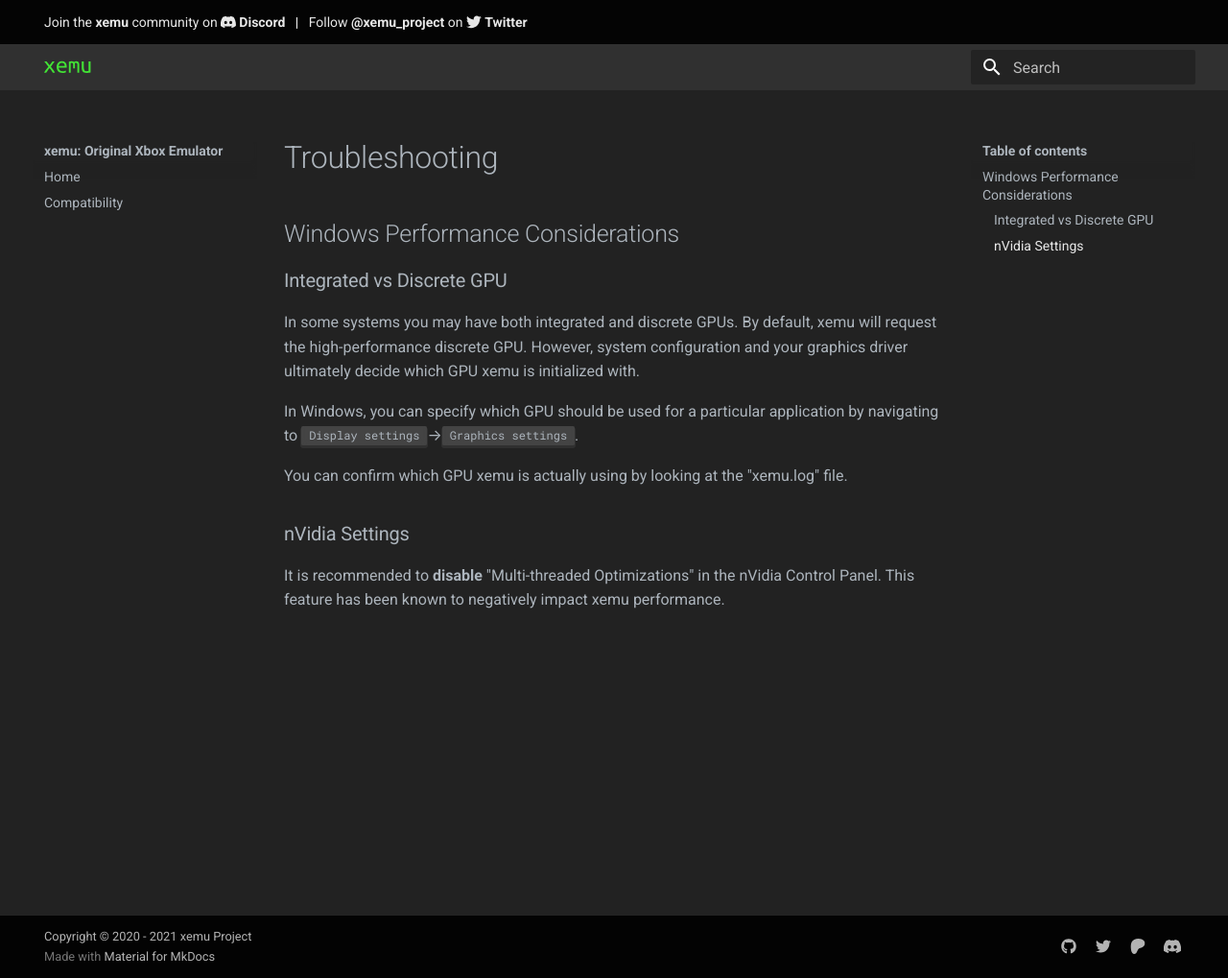
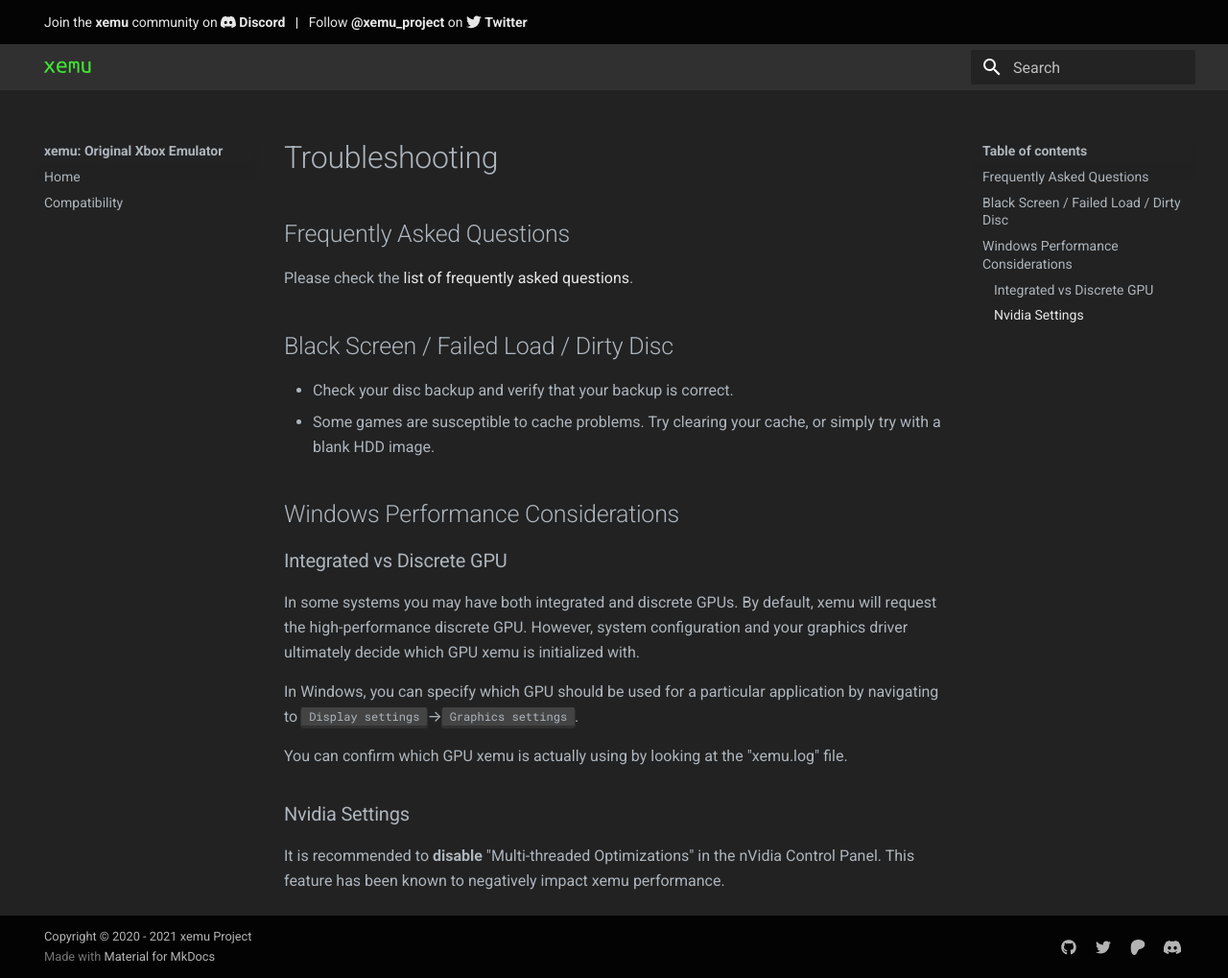
Before and after one commit to xemu-project/xemu-website, an MkDocs documentation site: the page built from docs/docs/troubleshooting.md, in a window 1280 px wide and 1019 px high. Shown: the whole window at 96% size. Built offline with MkDocs 1.6.1 and Material for MkDocs 9.7.7, drawn with Linux system fonts in a browser that asks for light colours.

Commit message:
Add note about FAQ to troubleshooting doc

```diff
--- a/docs/docs/troubleshooting.md
+++ b/docs/docs/troubleshooting.md
@@ -1,3 +1,13 @@
+## Frequently Asked Questions
+
+Please check the [list of frequently asked questions](faq.md).
+
+## Black Screen / Failed Load / Dirty Disc
+
+* Check your disc backup and verify that your backup is correct.
+* Some games are susceptible to cache problems. Try clearing your cache, or
+  simply try with a blank HDD image.
+
 ## Windows Performance Considerations
 
 ### Integrated vs Discrete GPU
@@ -12,7 +22,7 @@ application by navigating to <kbd>Display settings</kbd>&rarr;<kbd>Graphics sett
 You can confirm which GPU xemu is actually using by looking at the "xemu.log"
 file.
 
-### nVidia Settings
+### Nvidia Settings
 
 It is recommended to **disable** "Multi-threaded Optimizations" in the nVidia
 Control Panel. This feature has been known to negatively impact xemu
```
